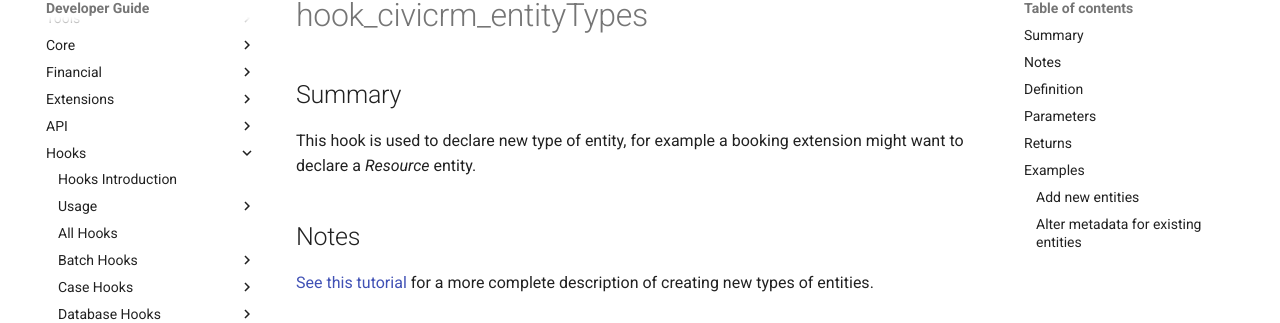
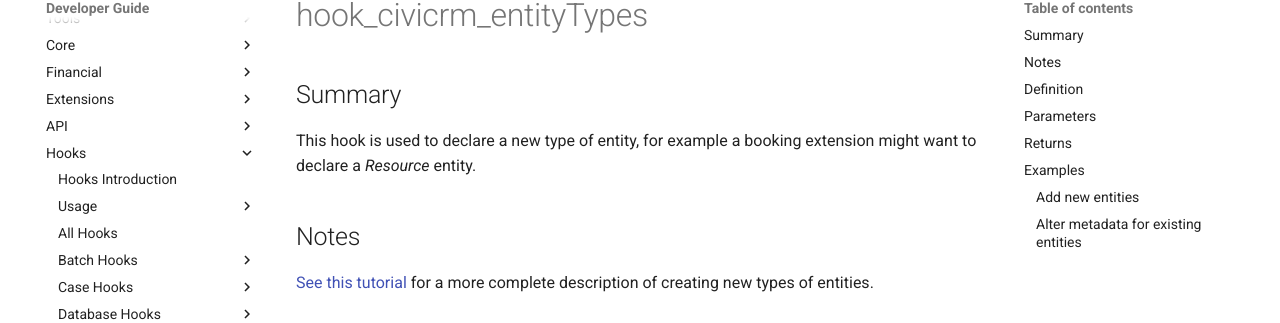
Before and after one commit to civicrm/civicrm-dev-docs, an MkDocs documentation site: the page built from docs/hooks/hook_civicrm_entityTypes.md, in a window 1280 px wide and 900 px high. Shown: the part 103-426 px from the top of the window. Built offline with MkDocs 1.6.1 and Material for MkDocs 9.7.7, drawn with Linux system fonts in a browser that asks for light colours; comment, search, counter and statistics services are not loaded; old or Windows-style settings are respelled for this version of MkDocs.

```diff
--- a/docs/hooks/hook_civicrm_entityTypes.md
+++ b/docs/hooks/hook_civicrm_entityTypes.md
@@ -2,7 +2,7 @@
 
 ## Summary
 
-This hook is used to declare new type of entity, for example a booking extension might want to declare a *Resource* entity.
+This hook is used to declare a new type of entity, for example a booking extension might want to declare a *Resource* entity.
 
 ## Notes
 
```
